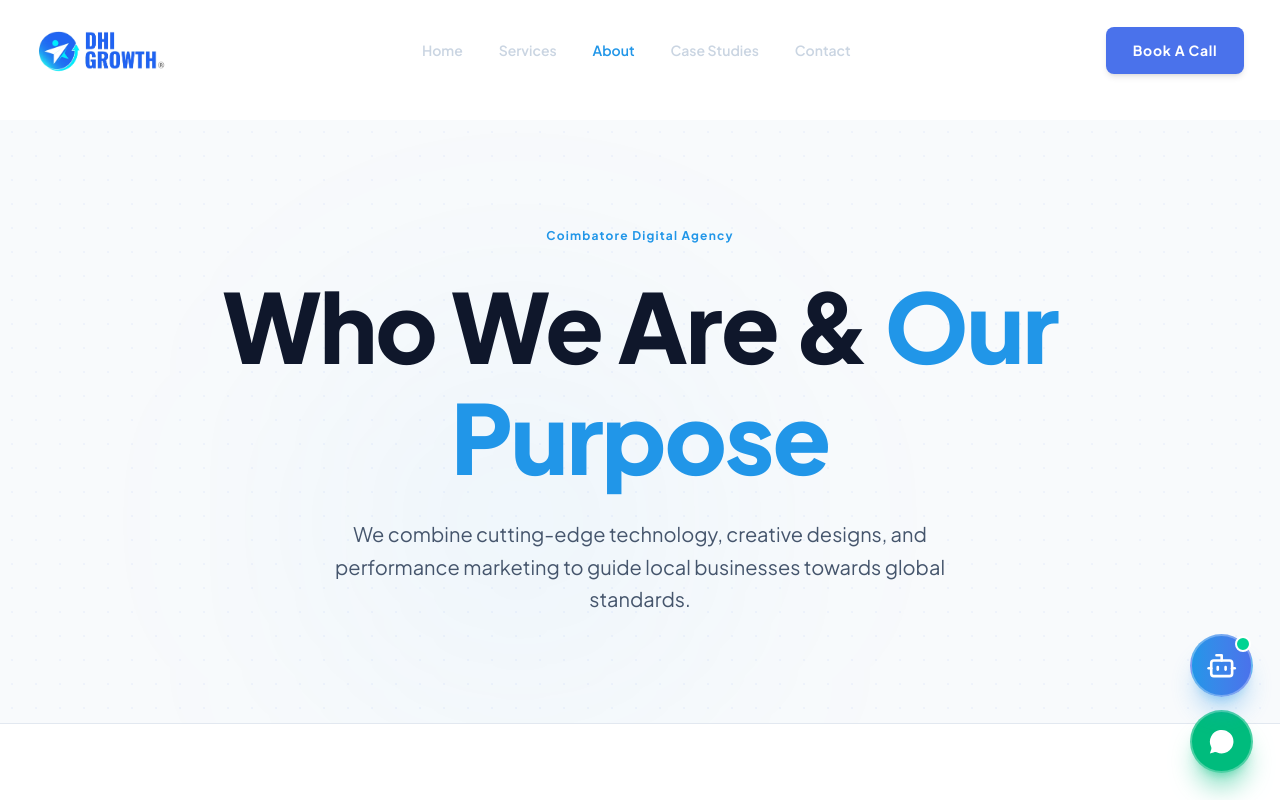
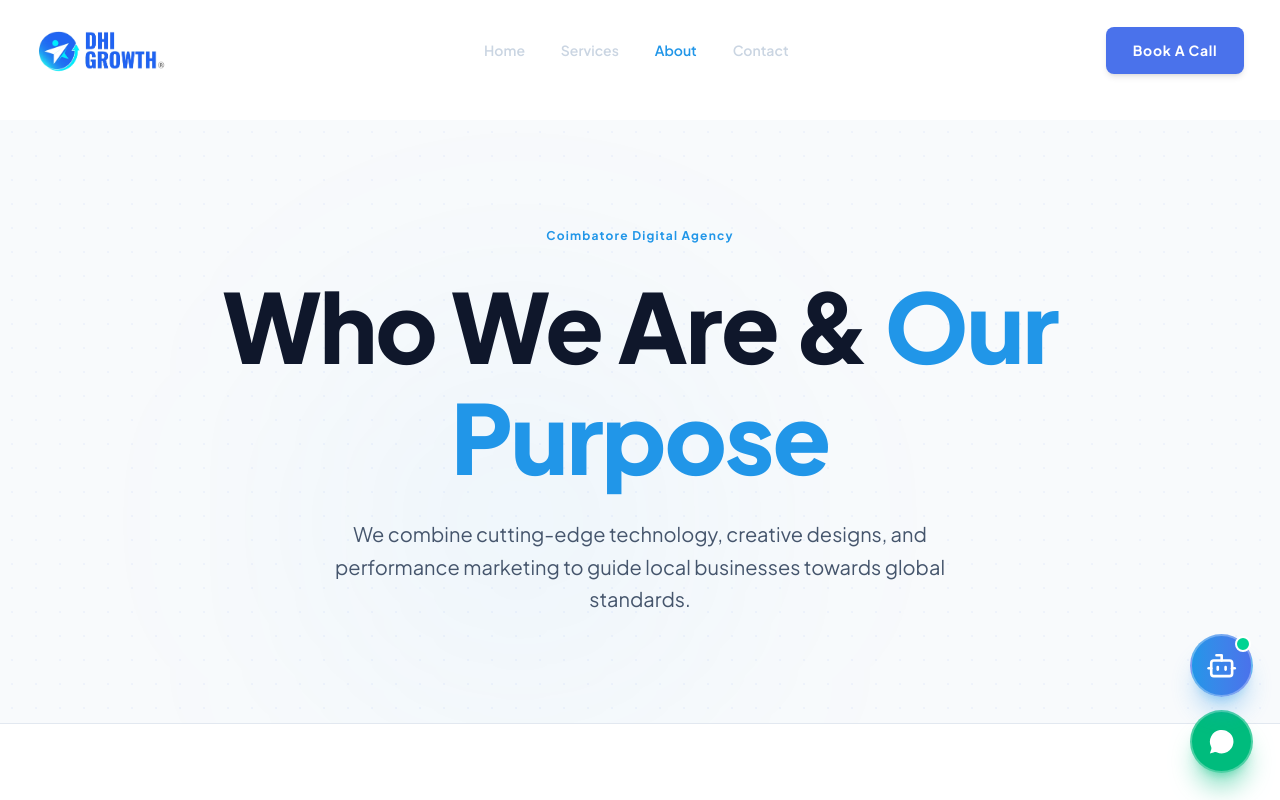
Before and after one commit to srijithit/dhi, a Next.js app in the folder next-frontend/: page /about in a window 1280 px wide. Shown: the top 800 px of the page. Built offline with nearby package versions, Linux system fonts and the light colour scheme; a web font is replaced by a local one.

Commit message:
fix: hide Case Studies option from navigation links

```diff
--- a/next-frontend/src/components/Navbar.tsx
+++ b/next-frontend/src/components/Navbar.tsx
@@ -32,7 +32,6 @@ export default function Navbar({ onOpenAudit }: NavbarProps) {
     { name: 'Home', path: '/' },
     { name: 'Services', path: '/services' },
     { name: 'About', path: '/about' },
-    { name: 'Case Studies', path: '/case-studies' },
     { name: 'Contact', path: '/contact' },
   ];
 
```
